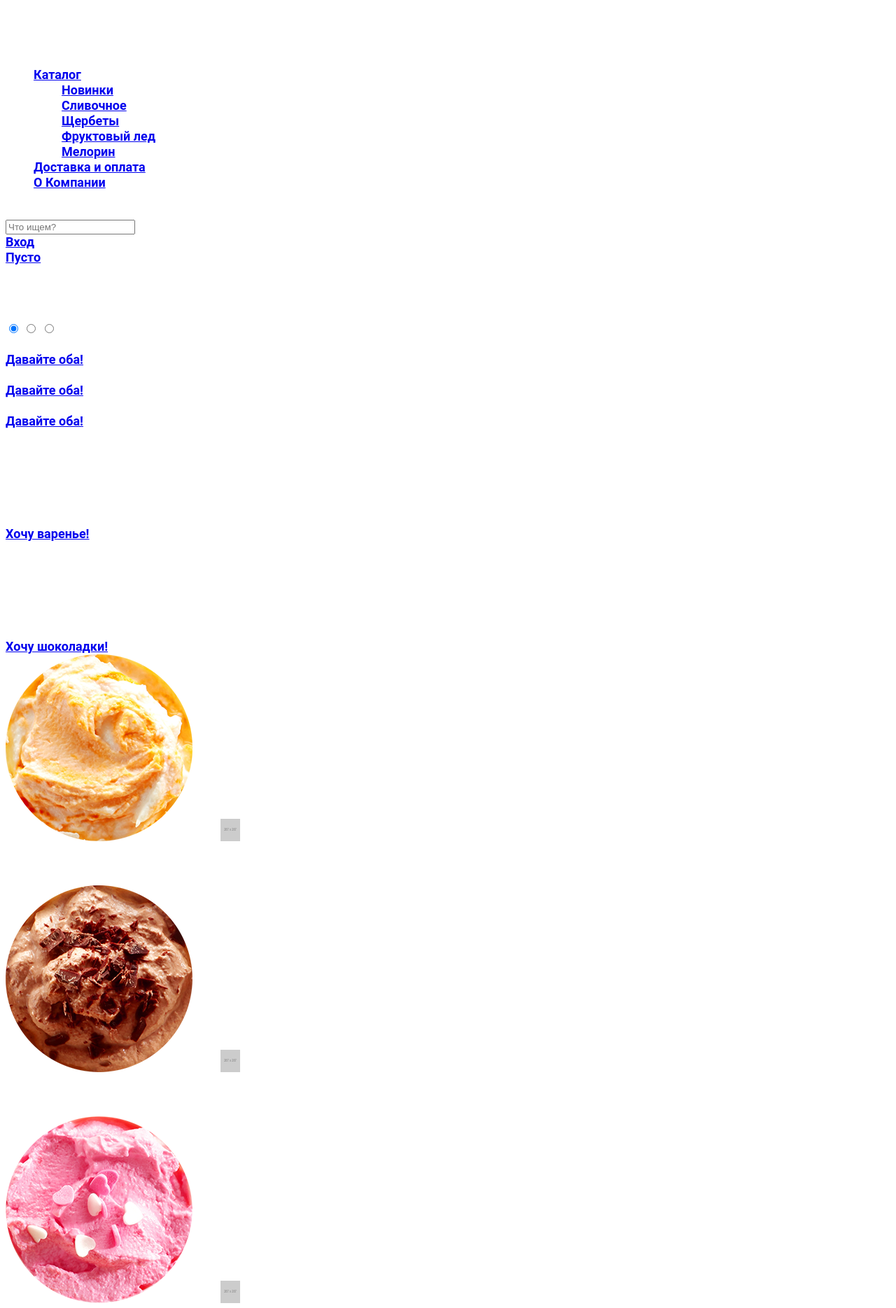
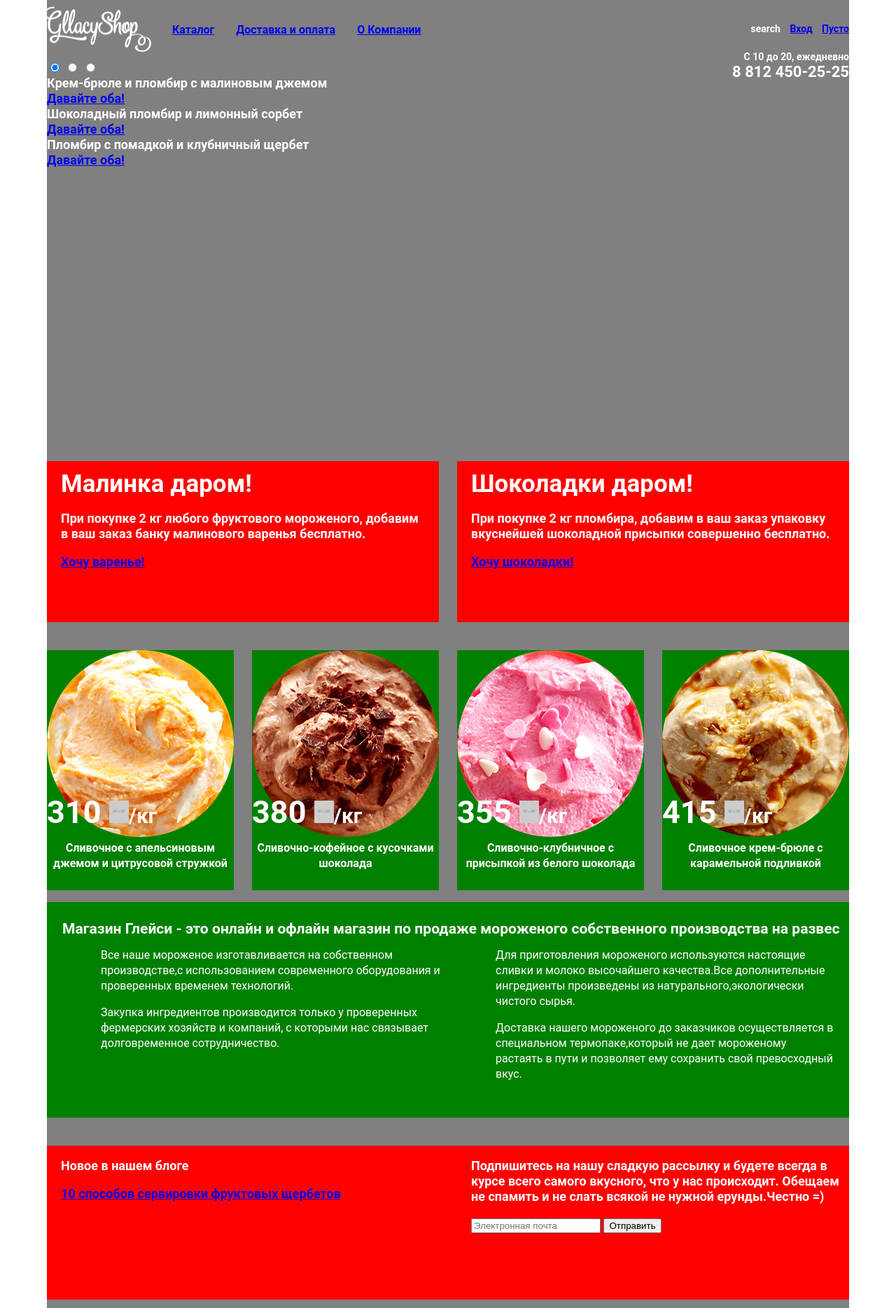
Before and after one commit to korviswhitecat/191647-gllacy, a plain HTML site: page index.html in a window 1280 px wide. Shown: the top 1869 px of the page at 70% size. Drawn offline with Linux system fonts and the light colour scheme; placeholder pictures from the web are drawn by us.

Commit message:
сетка глейси

```diff
--- a/css/style.css
+++ b/css/style.css
@@ -11,3 +11,314 @@ h2  {
   font-size: 35px;
   line-height: 41px;
 }
+
+html,
+body {
+  min-width: 1200px;
+  margin: 0;
+  padding: 0;
+}
+
+.clearfix::after {
+  content: "";
+  display: table;
+  clear: both;
+}
+
+.container {
+  width: 1146px;
+  margin: 0 auto;
+  padding: 0;
+  /* Только для оформления сетки */
+  background-color: gray;
+}
+
+.logo {
+  float: left;
+  width: 154px;
+  margin-left: -5px;
+  margin-top: 9px;
+  margin-right: 30px;
+}
+
+.main_navigation {
+  float: left;
+  width: 600px;
+}
+
+.main_navigation ul {
+  margin: 0;
+  padding: 0;
+  padding-top: 32px;
+  list-style: none;
+  font-size: 16px;
+}
+
+.navigation li {
+  display: inline-block;
+  padding-right: 27px;
+}
+
+.user_block {
+  float: right;
+  width: 267px;
+  font-size: 14px;
+  text-align: right;
+  position: relative;
+}
+
+.login,
+.search,
+.cart {
+  display: inline-block;
+  padding-top: 30px;
+  padding-left: 10px;
+}
+
+.worktime {
+  position: absolute;
+  right: 0;
+  top: 70px;
+  z-index: 10;
+}
+
+.worktime p {
+  margin: 0;
+}
+
+.phone_number {
+  font-size: 22px;
+}
+
+.slider {
+  margin: 0;
+    /* Только для оформления сетки */
+  min-height: 573px;
+}
+
+.offers {
+margin: 0;
+padding: 0;
+margin-bottom: 40px;
+}
+
+.offers_left {
+  float: left;
+  width: 520px;
+  min-height: 230px;
+  padding-left: 20px;
+  padding-right: 20px;
+  /* Только для оформления сетки */
+  background-color: red;
+}
+
+.offers_right {
+  float: right;
+  width: 520px;
+  min-height: 230px;
+  padding-left: 20px;
+  padding-right: 20px;
+  /* Только для оформления сетки */
+  background-color: red;
+}
+
+.offers_left h2,
+.offers_right h2 {
+  text-align: left;
+  margin: 0;
+  margin-top: 12px;
+
+}
+
+.product_item {
+  float: left;
+  width: 267px;
+  margin-right: 26px;
+  margin-bottom: 10px;
+  min-height: 343px;
+  /* Только для оформления сетки */
+  background-color: green;
+
+}
+
+.product_item:nth-child(4n) {
+  margin-right: 0;
+}
+
+.product_item p {
+  padding: 0;
+  margin: 0;
+}
+
+.product_item_price {
+  position: relative;
+}
+
+.product_price {
+  position: absolute;
+  left: 0;
+  top: 215px;
+  font-size: 45px;
+}
+
+.measurement {
+  font-size: 30px;
+}
+
+.product_description {
+  font-size: 16px;
+  text-align: center;
+}
+
+.about_gllacy {
+  margin-bottom: 40px;
+  margin-top: 7px;
+  min-height: 308px;
+  /* Только для оформления сетки */
+  background-color: green;
+}
+
+.about_gllacy h3 {
+  margin: 0;
+  padding-left: 22px;
+  padding-top: 27px;
+}
+
+.features_left {
+  float: left;
+  width: 485px;
+  padding-left: 77px;
+}
+
+.features_right {
+  float: right;
+  width: 485px;
+  padding-left: 60px;
+  padding-right: 20px;
+}
+
+.gllacy_feature {
+  font-size: 16px;
+  font-weight: normal;
+  width: 485px;
+}
+
+.index_content {
+  margin-bottom: 40px;
+  /* Только для оформления сетки */
+  min-height: 220px;
+  background-color: red;
+}
+
+.index_blog {
+  float: left;
+  width: 540px;
+  padding-left: 20px;
+}
+
+.index_subscribe {
+  float: right;
+  width: 540px;
+}
+
+.map_container {
+  position: relative;
+
+}
+.map img {
+  width: 100%;
+  height: auto;
+}
+
+.contacts {
+  position: absolute;
+  top: 60px;
+  right: 0;
+  width: 303px;
+  min-height: 303px;
+  font-size: 14px;
+  font-weight: normal;
+  padding-top: 30px;
+  padding-left: 25px;
+  /* Только для оформления сетки */
+  background-color: red;
+}
+
+.contacts p {
+  padding: 0;
+  marging: 0;
+}
+
+.main_footer {
+  font-size: 14px;
+  font-weight: normal;
+  /* Только для оформления сетки */
+  background-color: red;
+}
+
+.footer_social {
+  float: left;
+  width: 220px;
+  padding-top: 35px;
+  padding-left: 27px;
+  font-size: 12px;
+}
+
+.gllacy_production {
+  width: 330px;
+  margin: auto;
+  padding-top: 35px;
+  font-size: 13px;
+}
+
+.footer_copyright {
+  float: right;
+  width: 220px;
+  padding-top: 20px;
+  font-size: 12px;
+}
+
+/*catalog*/
+
+.breadcrumbs {
+  margin: 0;
+  padding: 0;
+}
+
+.breadcrumbs ul {
+  list-style: none;
+  font-size: 0;
+}
+
+.breadcrumbs li {
+  display: inline-block;
+  font-size: 14px;
+}
+
+.catalog {
+  margin-top: 40px;
+}
+
+.pagination {
+  text-align: right;
+  margin-top: 50px;
+}
+
+fieldset {
+  display: inline-block;
+}
+.button_filters {
+  display: inline-block;
+}
+
+/*menu and windows*/
+
+
+.feedback_form,
+.search_form {
+  display: none;
+}
+
+.navigation_dropdown li {
+  display: none;
+}
--- a/index.html
+++ b/index.html
@@ -7,12 +7,12 @@
   </head>
   <body>
     <header class="main_header">
-      <div class="container">
+      <div class="container clearfix">
         <div class="logo"><img src="img/logo_gllacy.png" width="154" height="65" alt="Gllacy Shop"></div>
         <nav class="main_navigation">
           <ul class="navigation">
             <li class="navigation_item">
-              <a class="catalog-item" href="#">Каталог</a>
+              <a class="catalog_item" href="#">Каталог</a>
               <ul class="navigation_dropdown">
                 <li><a class="main_dropdown" href="#">Новинки</a></li>
                 <li><a href="#">Сливочное</a></li>
@@ -37,7 +37,7 @@
             <a class="cart_link" href="#">Пусто</a>
           </div>
           <div class="worktime">
-            <p>С 10 до 20,ежедневно</p>
+            <p>С 10 до 20, ежедневно</p>
             <span class="phone_number">8 812 450-25-25</span>
           </div>
         </div>
@@ -70,7 +70,7 @@
           </div>
         </div>
       </div>
-      <div class="offers">
+      <div class="offers clearfix">
         <div class="offers_left">
           <h2>Малинка даром!</h2>
           <p>При покупке 2 кг любого фруктового мороженого, добавим в ваш заказ банку малинового варенья бесплатно.</p>
@@ -82,40 +82,52 @@
           <a class="offers_button" href="#">Хочу шоколадки!</a>
         </div>
       </div>
-      <div class="offers_hits">
+      <div class="offers_hits clearfix">
         <div class="product_item hit">
+          <div class="product_item_price">
             <img src="img/item_orange.png" width="267" height="267" alt="Сливочное с апельсиновым джемом и цитрусовой стружкой">
-          <span class="product_price">310 <img src="http://placehold.it/267x267" width="28" height="32" alt="рублей">/кг</span>
+            <span class="product_price">310 <img src="http://placehold.it/267x267" width="28" height="32" alt="рублей"><span class="measurement">/кг</span></span>
             <p class="product_description">Сливочное с апельсиновым джемом и цитрусовой стружкой</p>
           </div>
+        </div>
         <div class="product_item hit">
+          <div class="product_item_price">
             <img src="img/item_coffee.png" width="267" height="267" alt="Сливочно-кофейное с кусочками шоколада">
-          <span class="product_price">380 <img src="http://placehold.it/267x267" width="28" height="32" alt="рублей">/кг</span>
+            <span class="product_price">380 <img src="http://placehold.it/267x267" width="28" height="32" alt="рублей"><span class="measurement">/кг</span></span>
             <p class="product_description">Сливочно-кофейное с кусочками шоколада</p>
           </div>
+        </div>
         <div class="product_item hit">
+          <div class="product_item_price">
             <img src="img/item_strawberry.png" width="267" height="267" alt="Сливочно-клубничное с присыпкой из белого шоколада">
-          <span class="product_price">355 <img src="http://placehold.it/267x267" width="28" height="32" alt="рублей">/кг</span>
+            <span class="product_price">355 <img src="http://placehold.it/267x267" width="28" height="32" alt="рублей"><span class="measurement">/кг</span></span>
             <p class="product_description">Сливочно-клубничное с присыпкой из белого шоколада</p>
           </div>
+        </div>
         <div class="product_item hit">
+          <div class="product_item_price">
             <img src="img/item_caramel.png" width="267" height="267" alt="Сливочное крем-брюле с карамельной подливкой">
-          <span class="product_price">415 <img src="http://placehold.it/267x267" width="28" height="32" alt="рублей">/кг</span>
+            <span class="product_price">415 <img src="http://placehold.it/267x267" width="28" height="32" alt="рублей"><span class="measurement">/кг</span></span>
             <p class="product_description">Сливочное крем-брюле с карамельной подливкой</p>
           </div>
         </div>
-      <div class="about_gllacy">
+      </div>
+      <div class="about_gllacy clearfix">
         <h3>Магазин Глейси - это онлайн и офлайн магазин по продаже мороженого собственного производства на развес</h3>
+        <div class="features_left">
         <p class="gllacy_feature">Все наше мороженое изготавливается на собственном производстве,с использованием
           современного оборудования и проверенных временем технологий.</p>
         <p class="gllacy_feature">Закупка ингредиентов производится только у проверенных фермерских хозяйств и компаний,
           с которыми нас связывает долговременное сотрудничество.</p>
+        </div>
+        <div class="features_right">
         <p class="gllacy_feature">Для приготовления мороженого используются настоящие сливки и молоко высочайшего
           качества.Все дополнительные ингредиенты произведены из натурального,экологически чистого сырья.</p>
         <p class="gllacy_feature">Доставка нашего мороженого до заказчиков осуществляется в специальном термопаке,который не
           дает мороженому растаять в пути и позволяет ему сохранить свой превосходный вкус.</p>
         </div>
-      <div class="index_content">
+      </div>
+      <div class="index_content clearfix">
         <div class="index_blog">
           <p class="new_blog">Новое в нашем блоге</p>
           <a class="content_blog" href="#">10 способов сервировки фруктовых щербетов</a>
@@ -129,8 +141,9 @@
           </form>
         </div>
       </div>
-      <div class="container">
-        <div class="map"><img src="img/bg_map.jpg" width="1200" height="429" alt="Как нас найти">
+      <div class="container map_container">
+        <div class="map">
+          <img src="img/bg_map.jpg" width="1200" height="429" alt="Как нас найти">
         </div>
         <div class="contacts">
           <p>Адрес главного офиса и<br> офлайн магазина:</p>
@@ -142,13 +155,19 @@
         </div>
       </div>
     </main>
-    <footer class="main_footer">
+    <footer class="main_footer clearfix">
       <div class="container">
         <section class="footer_social">
           <a class="social_btn social_btn_tw" href="#">Твиттер</a>
           <a class="social_btn social_btn_vk" href="#">Вконтакте</a>
           <a class="social_btn social_btn_fb" href="#">Фейсбук</a>
           <a class="social_btn social_btn_inst" href="#">Инстаграм</a>
+        </section>
+        <section class="footer_copyright">
+          <img src="img/logo_developer.png" width="108" height="38" alt="HTML Academy">
+          <p class="developer_copyright">
+            Сделано в <a href="https://htmlacademy.ru">HTML Academy</a> © 2016
+          </p>
         </section>
         <section class="gllacy_production">
           <div class="about_production">
@@ -160,14 +179,9 @@
             <a href="#">Экологические стандарты</a>
           </div>
         </section>
-        <section class="footer_copyright">
-          <img src="img/logo_developer.png" width="108" height="38" alt="HTML Academy">
-          <p class="developer_copyright">
-            Сделавно в <a href="https://htmlacademy.ru">HTML Academy</a> © 2016
-          </p>
-        </section>
       </div>
     </footer>
+    <div class="feedback_form">
       <form action="#" method="post">
         <button class="feedback_button_close" type="button" title="Закрыть"></button>
         <div class="feedback_title">Мы обязательно вам ответим!</div>
@@ -176,5 +190,6 @@
         <textarea name="comment" placeholder="Напишите что-нибудь..."></textarea>
         <input type="submit" value="Отправить" name="send_form">
       </form>
+   </div>
   </body>
 </html>
```
Also changed, not shown: catalog.html (+33 -9 lines). Lines whose indentation alone changed are shown as unchanged.
